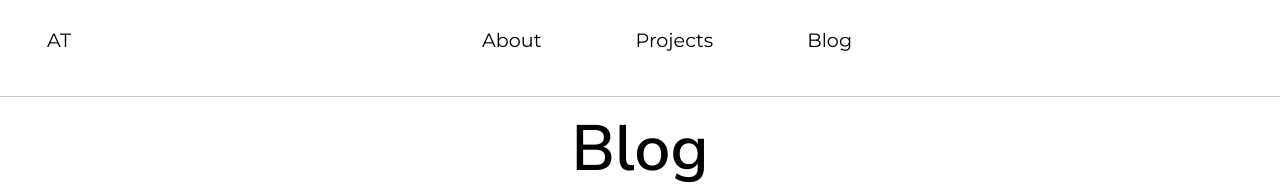
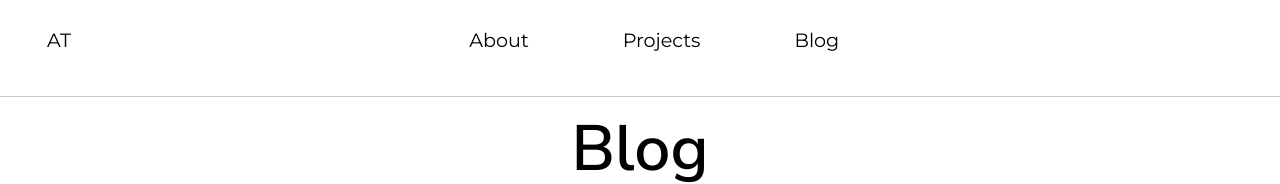
Before and after one commit to anmoltyagi1/personal-website, a Next.js app: page /blog in a window 1280 px wide. Shown: the top 184 px of the page. Built offline with nearby package versions, Linux system fonts and the light colour scheme.

Commit message:
change --10

```diff
--- a/components/Navbar.js
+++ b/components/Navbar.js
@@ -7,7 +7,7 @@ const Nav = styled.nav`
   font-family: "Montserrat", sans-serif;
   color: black;
   height: 80px;
-  margin-right: 5%;
+  margin-right: 7%;
   background: white;
 
   // background: white;
```
